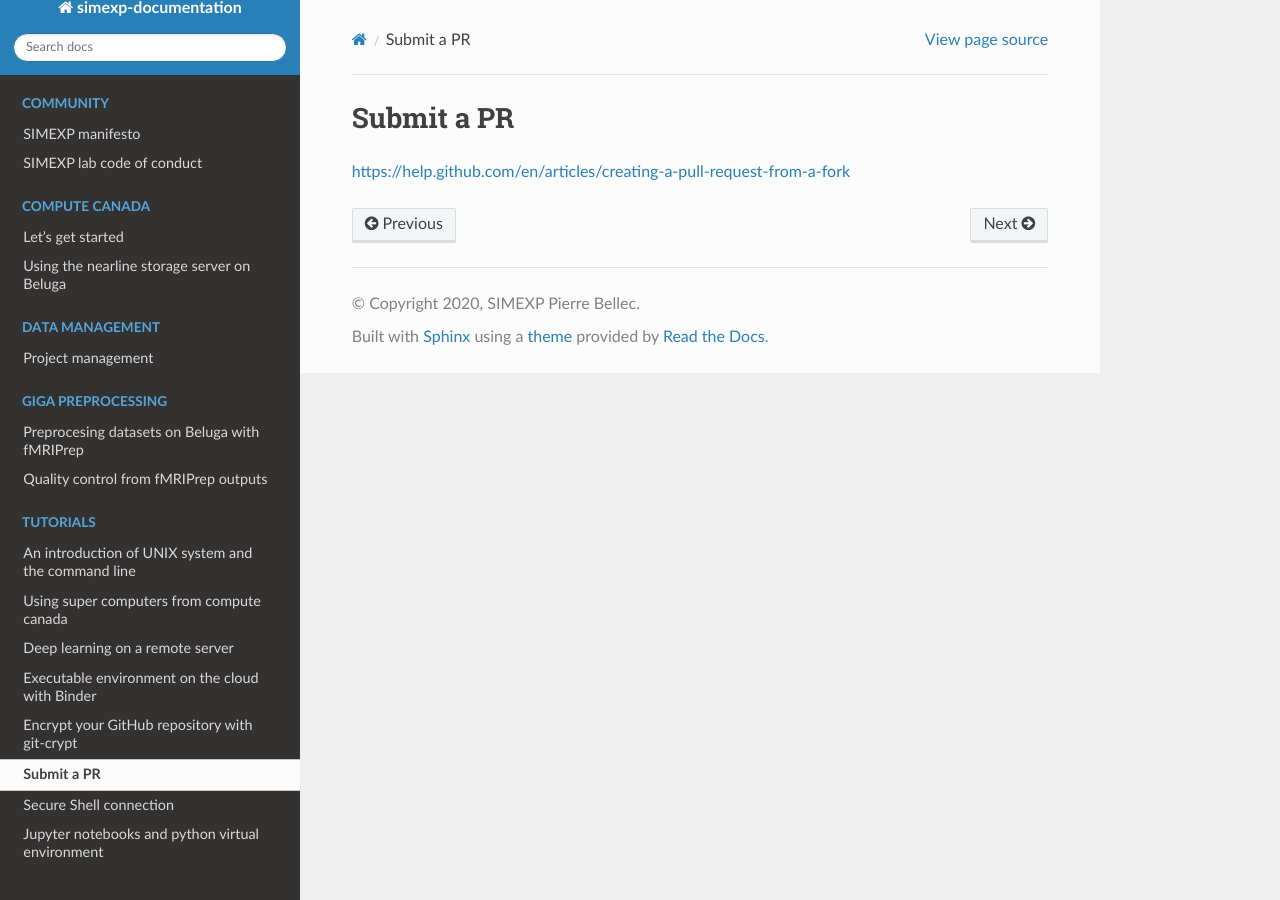
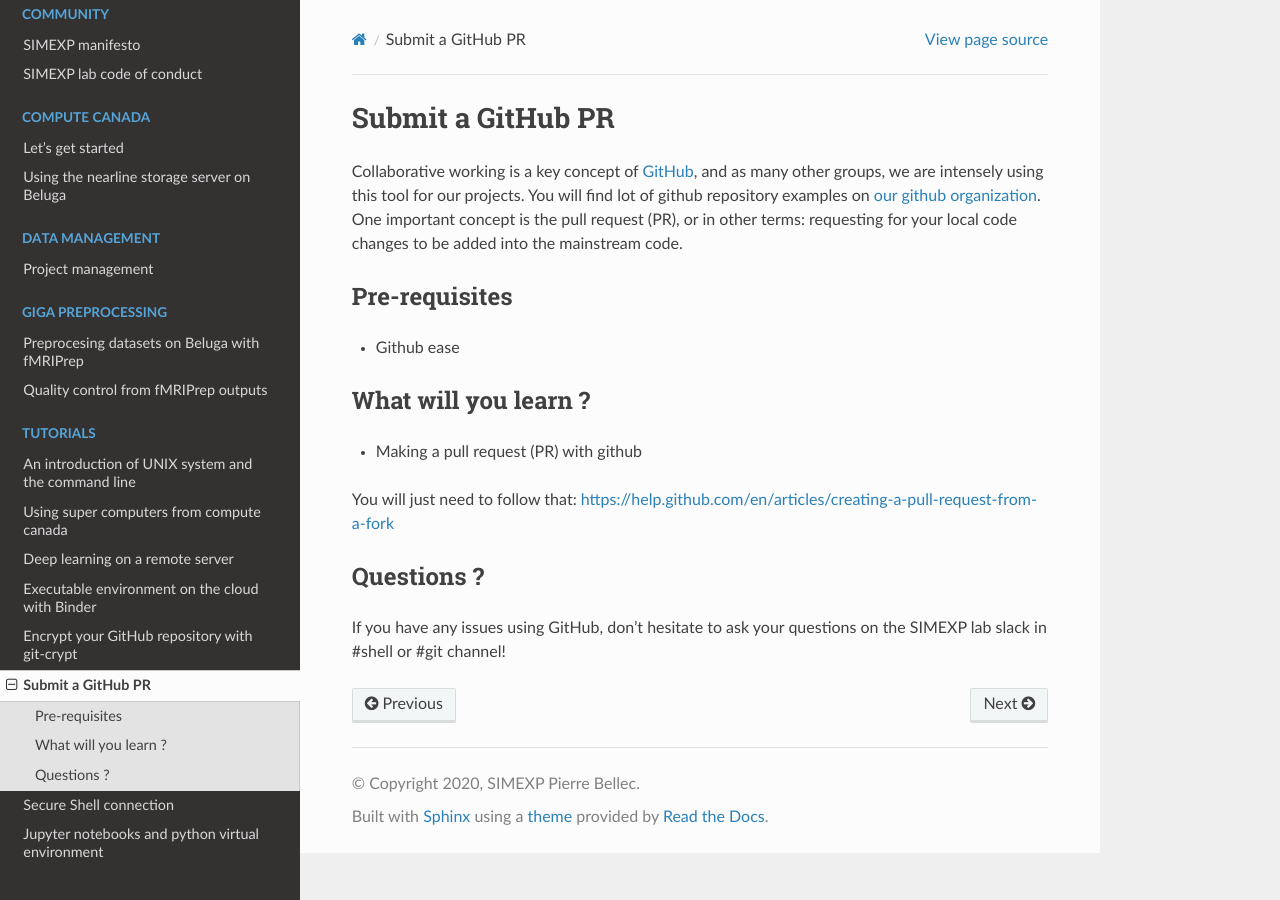
Before and after one commit to SIMEXP/lab-documentation, a Sphinx documentation site: the page built from source/tutorials/submit_pr.rst, in a window 1280 px wide. Built offline with Sphinx 7.4.7 and the Read the Docs theme 2.0.0, drawn with Linux system fonts in a browser that asks for light colours.

Commit message:
updating PR tuto

```diff
--- a/source/tutorials/submit_pr.rst
+++ b/source/tutorials/submit_pr.rst
@@ -1,4 +1,22 @@
-Submit a PR
-===========
+Submit a GitHub PR
+==================
 
+Collaborative working is a key concept of `GitHub <https://github.com/>`_, and as many other groups, we are intensely using this tool for our projects.
+You will find lot of github repository examples on `our github organization <https://github.com/SIMEXP>`_.
+One important concept is the pull request (PR), or in other terms: requesting for your local code changes to be added into the mainstream code.
+
+Pre-requisites
+::::::::::::::
+* Github ease
+
+What will you learn ?
+:::::::::::::::::::::
+* Making a pull request (PR) with github
+
+You will just need to follow that:
 https://help.github.com/en/articles/creating-a-pull-request-from-a-fork
+
+Questions ?
+:::::::::::
+
+If you have any issues using GitHub, don’t hesitate to ask your questions on the SIMEXP lab slack in #shell or #git channel!
```
